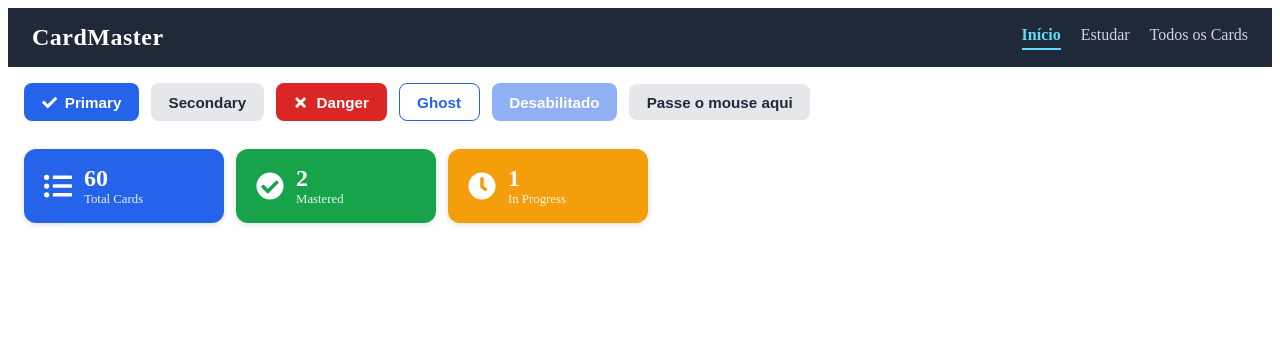
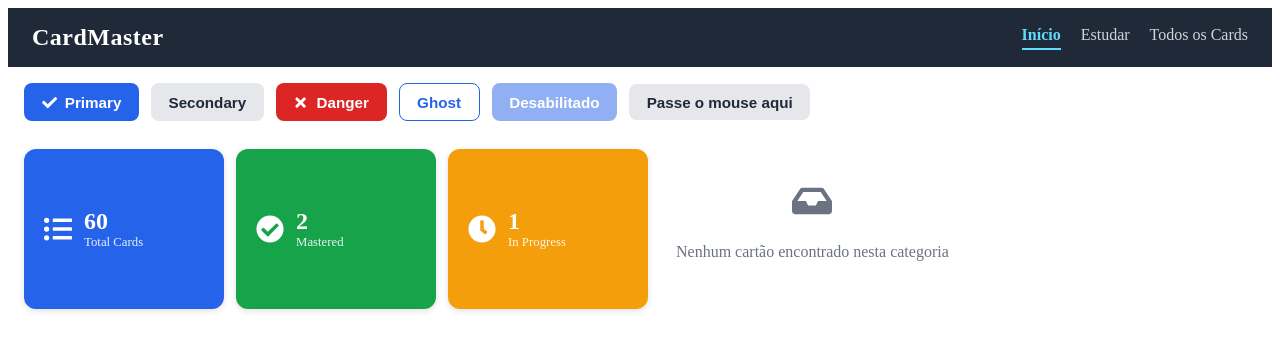
Before and after one commit to Cleok3Lima/frontend-avancado-mvp, a React (Vite) app: page / in a window 1280 px wide. Shown: the top 350 px of the page. Built offline with nearby package versions, Linux system fonts and the light colour scheme.

Commit message:
feat: add EmptyState component

```diff
--- /dev/null
+++ b/src/components/EmptyState/EmptyState.jsx
@@ -0,0 +1,13 @@
+import { FaInbox } from "react-icons/fa";
+import { Wrapper, IconWrapper, Mensagem } from "./EmptyState.styles";
+
+export function EmptyState({ mensagem = "Nenhum item encontrado", icone: Icone = FaInbox }) {
+  return (
+    <Wrapper>
+      <IconWrapper>
+        <Icone aria-hidden="true" />
+      </IconWrapper>
+      <Mensagem>{mensagem}</Mensagem>
+    </Wrapper>
+  );
+}
--- /dev/null
+++ b/src/components/EmptyState/EmptyState.styles.js
@@ -0,0 +1,21 @@
+import styled from "styled-components";
+
+export const Wrapper = styled.div`
+  display: flex;
+  flex-direction: column;
+  align-items: center;
+  justify-content: center;
+  gap: 0.75rem;
+  padding: 3rem 1rem;
+  color: #6b7280;
+  text-align: center;
+`;
+
+export const IconWrapper = styled.div`
+  font-size: 2.5rem;
+`;
+
+export const Mensagem = styled.p`
+  font-size: 1rem;
+  margin: 0;
+`;
--- a/src/pages/Home/Home.jsx
+++ b/src/pages/Home/Home.jsx
@@ -2,6 +2,7 @@ import { FaCheck, FaTimes, FaListUl, FaCheckCircle, FaClock } from "react-icons/
 import { BotaoAcao } from "../../components/BotaoAcao/BotaoAcao";
 import { Tooltip } from "../../components/Tooltip/Tooltip";
 import { CardEstatistica } from "../../components/CardEstatistica/CardEstatistica";
+import { EmptyState } from "../../components/EmptyState/EmptyState";
 
 export function Home() {
   return (
@@ -35,6 +36,7 @@ export function Home() {
         />
         <CardEstatistica titulo="In Progress" valor={1} cor="#f59e0b" icone={FaClock} />
       </div>
+      <EmptyState mensagem="Nenhum cartão encontrado nesta categoria" />
     </div>
   );
 }
```
